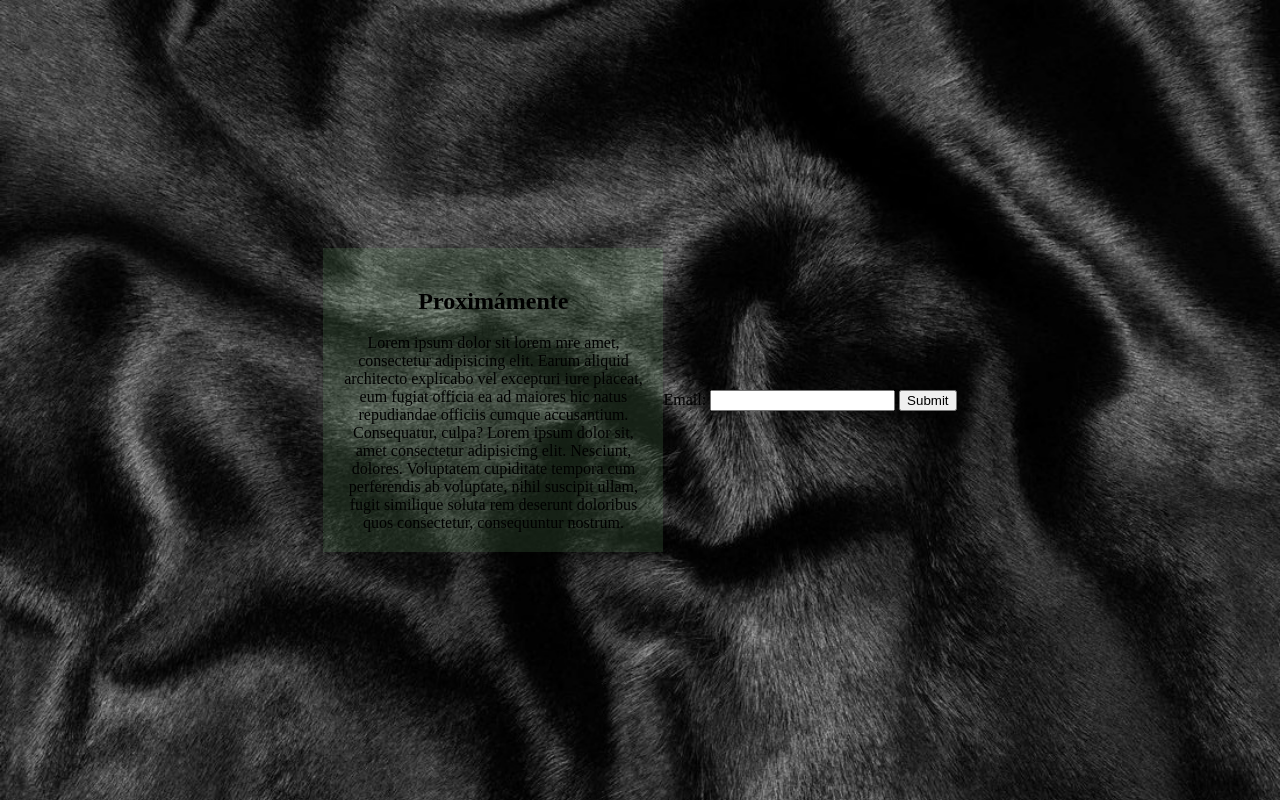
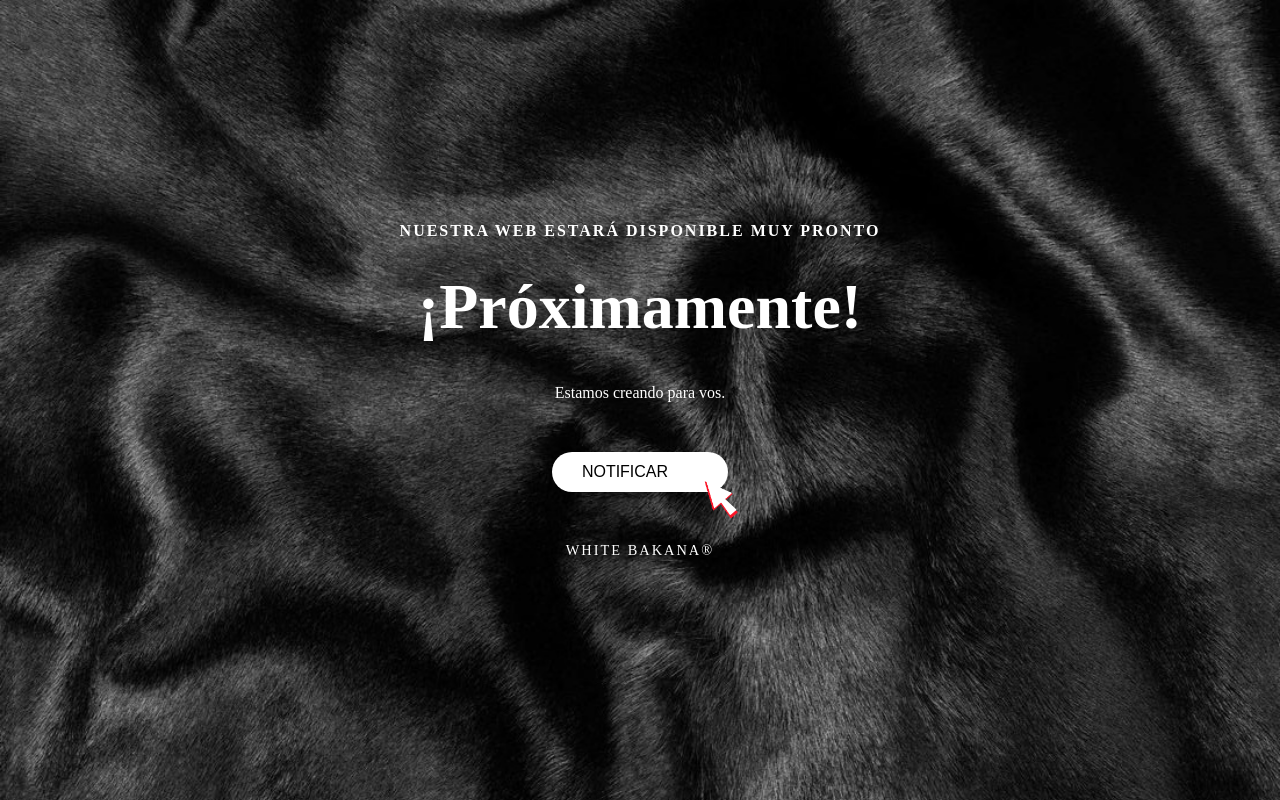
Before and after one commit to Polar-Tang/single_opt-in_BAKANA, a plain HTML site: page index.html in a window 1280 px wide. Drawn offline with Linux system fonts and the light colour scheme.

Commit message:
me tomo un break de css

```diff
--- a/index.html
+++ b/index.html
@@ -3,23 +3,31 @@
 <head>
     <meta charset="UTF-8">
     <meta name="viewport" content="width=device-width, initial-scale=1.0">
-    <title>White Bakana</title>
+    <title>Página Próximamente</title>
+    <!-- <link href="https://cdn.jsdelivr.net/npm/bootstrap@5.3.3/dist/css/bootstrap.min.css" rel="stylesheet" integrity="sha384-QWTKZyjpPEjISv5WaRU9OFeRpok6YctnYmDr5pNlyT2bRjXh0JMhjY6hW+ALEwIH" crossorigin="anonymous"> -->
     <link rel="stylesheet" href="./style.css">
 </head>
 <body>
 
-    <div class="centered-div">
-        <h2>Proximámente</h2>
-        Lorem ipsum dolor sit lorem mre amet, consectetur adipisicing elit. Earum aliquid architecto explicabo vel excepturi iure placeat, eum fugiat officia ea ad maiores hic natus repudiandae officiis cumque accusantium. Consequatur, culpa?
-        Lorem ipsum dolor sit, amet consectetur adipisicing elit. Nesciunt, dolores. Voluptatem cupiditate tempora cum perferendis ab voluptate, nihil suscipit ullam, fugit similique soluta rem deserunt doloribus quos consectetur, consequuntur nostrum.
+    <div class="centered-div container">
+        <!-- <form id="emailForm">
+            <label for="email">Email:</label>
+            <input type="email" id="email" name="email" required>
+            <button type="submit">Submit</button>
+
+          </form> -->
+          <h2 class="d-flex align-items-start">NUESTRA WEB ESTARÁ DISPONIBLE MUY PRONTO</h2>
+            <h1 class="d-flex justify-content-center">¡Próximamente!</h1>
+            <p>Estamos creando para vos.</p>
+            <div class="notify-container">
+            <button id="notify-btn">
+                NOTIFICAR
+                <span class="icon-hand">
+                    <img src="./public/hand.gif" class="hand-image"/>
+                </span> <!-- Aquí es donde irá el GIF -->
+            </button>
+          <p class="brand">WHITE BAKANA®</p>
     </div>
-
-    <form id="emailForm">
-        <label for="email">Email:</label>
-        <input type="email" id="email" name="email" required>
-        <button type="submit">Submit</button>
-
-      </form>
 
     <script>
         document.getElementById('emailForm').addEventListener('submit', async function(e) {
--- a/style.css
+++ b/style.css
@@ -1,21 +1,86 @@
-body{
-    background-color: #D6C0B3;
+* {
+    margin: 0;
+    padding: 0;
+    box-sizing: border-box;
+}
+
+body {
+    display: flex;
+    justify-content: center;
+    align-items: center;
     background-image: url("./public/penege.jpg");
     background-repeat: no-repeat;
     background-size: cover;
+    height: 100vh;
+    background-color: black;
+    color: white;
+    text-align: center;
 }
 
-body, html {
-    height: 100%;
-    margin: 0;
+.container {
     display: flex;
-    justify-content: center;   /* Horizontally centers */
-    align-items: center;       /* Vertically centers */
+    flex-direction: column;
+    justify-content: center;
+    align-items: center;
 }
 
-.centered-div {
-    width: 300px;
-    background-color: rgba(144, 238, 144, 0.123);
-    padding: 20px;
-    text-align: center;
+h1 {
+    font-family: 'Playfair Display, Great Vibes';
+    font-size: 4rem;
+    font-weight: bold;
+    margin: 20px 0;
 }
+
+h2 {
+    font-family: 'Playfair Display, Great Vibes';
+    font-size: 1rem;
+    margin-bottom: 10px;
+    letter-spacing: 2px;
+}
+
+p {
+    font-family: 'Playfair Display, Great Vibes';
+    margin: 20px 0;
+}
+
+.notify-container {
+    margin-top: 30px;
+}
+
+#notify-btn {
+    background-color: white;
+    color: black;
+    padding: 10px 30px;
+    font-size: 1rem;
+    border: none;
+    border-radius: 30px;
+    position: relative;
+    cursor: pointer;
+    display: flex;
+    align-items: center;
+    justify-content: center;
+}
+
+.icon-hand {
+    display: inline-block;
+    font-family: 'Poppins, Montserrat';
+    margin-left: 10px;
+    background-size: cover;
+    width: 20px;
+    height: 20px;
+    position: relative
+}
+.hand-image {
+    position: absolute; /* Posiciona la imagen en relación a su contenedor padre */
+    top: 50%; /* Ajusta la posición de la imagen según tus necesidades */
+    left: 50%;
+    margin-left: 20px;
+    transform: translate(-50%, -50%); /* Centrar la imagen */
+    width: 60px; /* Ajusta el tamaño de la imagen */
+}
+
+.brand {
+    font-size: 0.9rem;
+    letter-spacing: 2px;
+    margin-top: 50px;
+}
```
Also changed, not shown: public/fonts/Demo_Fonts/Fontspring-DEMO-theseasons-bd.otf (added), public/fonts/Demo_Fonts/Fontspring-DEMO-theseasons-bdit.otf (added), public/fonts/Demo_Fonts/Fontspring-DEMO-theseasons-it.otf (added), public/fonts/Demo_Fonts/Fontspring-DEMO-theseasons-lt.otf (added), public/fonts/Demo_Fonts/Fontspring-DEMO-theseasons-reg.otf (added), public/fonts/Demo_Fonts/The-Seasons.otf (added), public/hand.gif (added).
